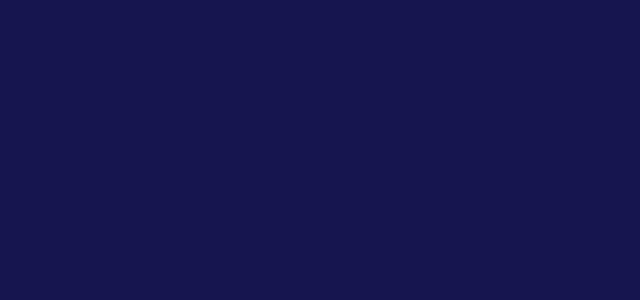
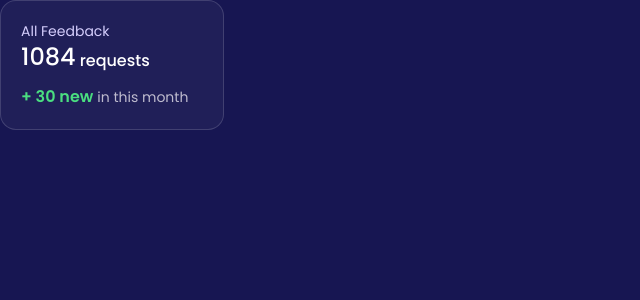
Before and after one commit to zonivisuals/CRUD-Issues-Project, a React (Create React App) app: page / in a window 1280 px wide. Shown: the top 300 px of the page, without its empty margins (0-640 px from the left). Built offline with nearby package versions, Linux system fonts and the light colour scheme.

Commit message:
info card component core implementation

```diff
--- a/src/App.tsx
+++ b/src/App.tsx
@@ -1,9 +1,11 @@
 import React from 'react';
+import InfoCard from './components/infoCard';
 import './App.css';
 
 function App() {
   return (
     <div className='bg-[#171652] h-screen'>
+      <InfoCard title="All Feedback" totalRequests={1084} monthlyRequests={30} />
     </div>
   );
 }
--- /dev/null
+++ b/src/components/infoCard.tsx
@@ -0,0 +1,27 @@
+import React from 'react'
+
+interface InfoCardProps {
+    title: string;
+    totalRequests: number;
+    monthlyRequests: number;
+  }
+
+const infoCard = (props: InfoCardProps) => {
+  return (
+    <div className='flex flex-col p-5 border border-white border-opacity-15 rounded-2xl w-56 bg-[#F8F6FF]/[0.04]'>
+        <p className='text-[#d5cefd] text-sm'>{props.title}</p>
+
+        <div className='flex flex-row items-end gap-1 text-white'>
+            <p className='text-2xl font-medium'>{props.totalRequests}</p>
+            <span className='text-base font-medium'>requests</span>
+        </div>
+
+        <div className='flex flex-row items-center gap-1 mt-3'>
+            <p className='text-base font-semibold text-[#4ADE80]'>+ {props.monthlyRequests} new</p>
+            <p className='text-sm font-normal text-[#BEBBCE]'>in this month</p>
+        </div>
+    </div>
+  )
+}
+
+export default infoCard
```
